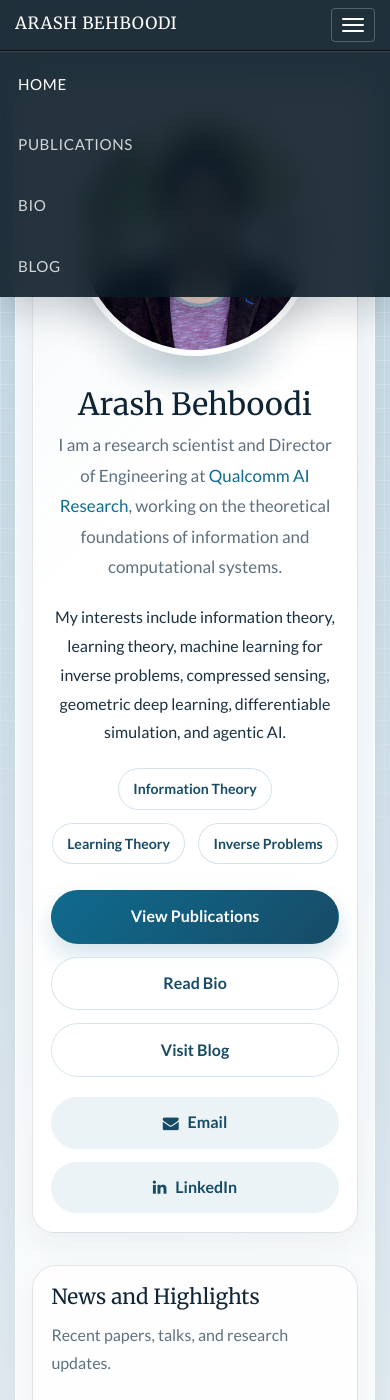
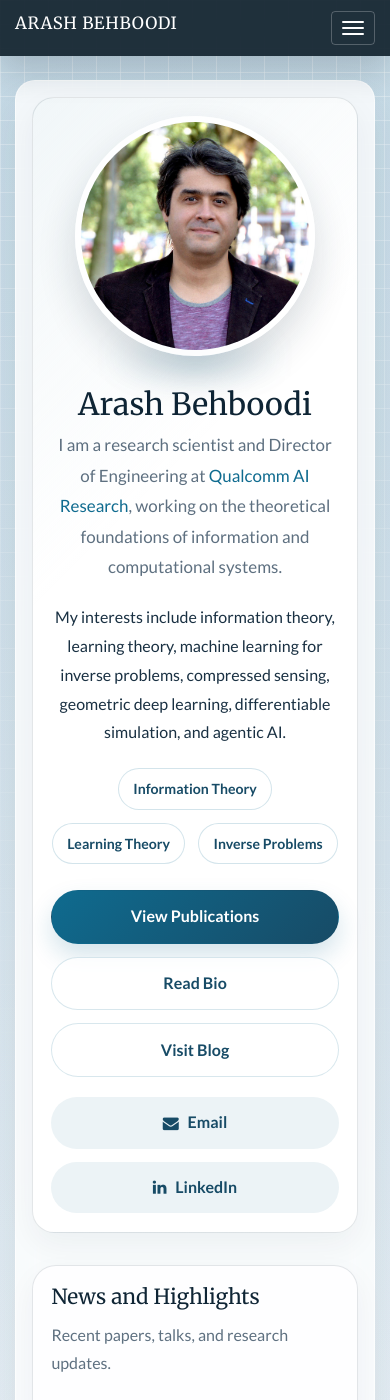
Before and after one commit to arashbehboodi/arashbehboodi.github.io, a Jekyll site: the page built from index.html, in a window 390 px wide and 1400 px high. Built offline with Jekyll 4.4.1, drawn with Linux system fonts in a browser that asks for light colours.

Commit message:
Fixed mobile rendering

```diff
--- a/style.css
+++ b/style.css
@@ -617,12 +617,6 @@ h4 {
 }
 
 @media (max-width: 991px) {
-  .navbar-header,
-  .navbar-collapse,
-  .navbar-nav {
-    display: block;
-  }
-
   .hero,
   .bio-grid {
     grid-template-columns: 1fr;
@@ -653,6 +647,20 @@ h4 {
 @media (max-width: 767px) {
   body {
     font-size: 16px;
+  }
+
+  .navbar.navbar-inverse,
+  .navbar > .container {
+    min-height: 56px;
+  }
+
+  .navbar-header {
+    min-height: 56px;
+  }
+
+  .navbar-toggle {
+    margin-top: 11px;
+    margin-bottom: 11px;
   }
 
   .site-main {
@@ -689,7 +697,29 @@ h4 {
   }
 
   .navbar-collapse {
+    margin-right: -15px;
+    margin-left: -15px;
+    padding: 0 0 10px;
     border-top: 1px solid rgba(255, 255, 255, 0.08);
+    background: rgba(9, 24, 36, 0.96);
+    box-shadow: 0 12px 24px rgba(9, 24, 36, 0.2);
+  }
+
+  .navbar-collapse .navbar-nav {
+    margin: 0;
+  }
+
+  .navbar-collapse .navbar-nav > li {
+    float: none;
+  }
+
+  .navbar-collapse .navbar-nav > li > a {
+    padding: 14px 20px;
+    line-height: 1.35;
+  }
+
+  .navbar-collapse.in {
+    overflow-y: visible;
   }
 
   .navbar-inverse .navbar-nav > li > a::after,
```
Also changed, not shown: _layouts/default.html (+9 -0 lines).
